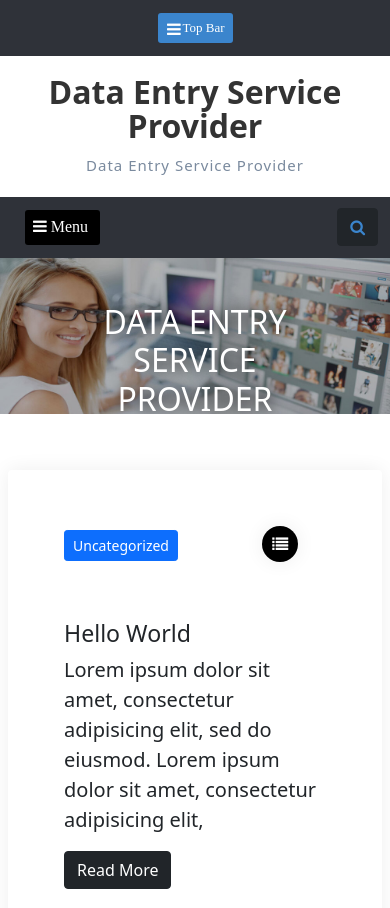
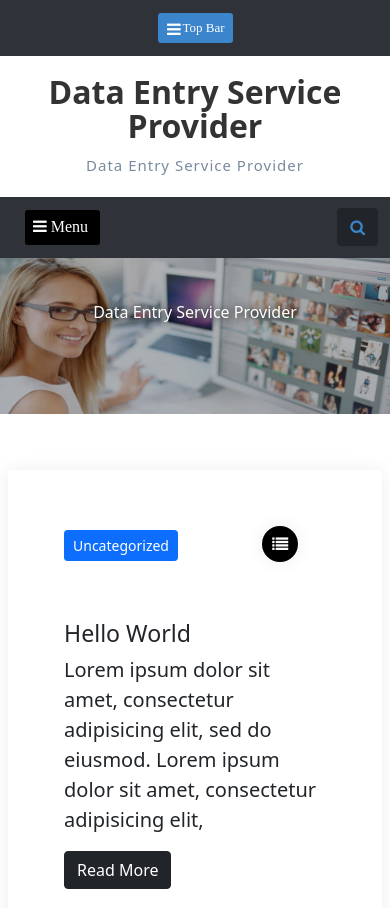
Before and after one commit to mannanshihab/Data_Entry, a plain HTML site: page index.html in a window 390 px wide. Shown: the top 908 px of the page. Drawn offline with Linux system fonts and the light colour scheme.

Commit message:
Update index.html

```diff
--- a/index.html
+++ b/index.html
@@ -94,7 +94,7 @@
             <div class="carousel-item active">
                 <img src="dist/images/bg_img.jpg" class="cover" alt="">
                 <div class="carousel-caption">
-                    <h1 class="display-2">Data Entry Service Provider</h1>
+                    <h1 class="display-2 d-none d-md-block">Data Entry Service Provider</h1>
                     <h3>Data Entry Service Provider</h3>
                 </div>
             </div>
```
